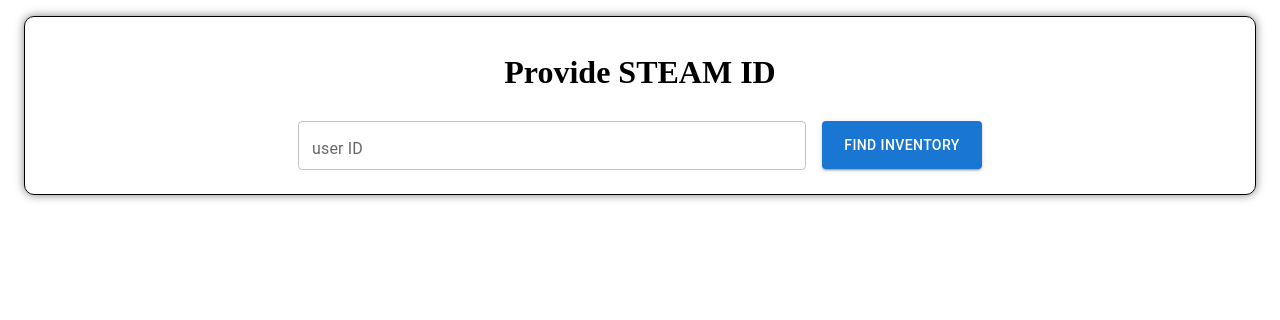
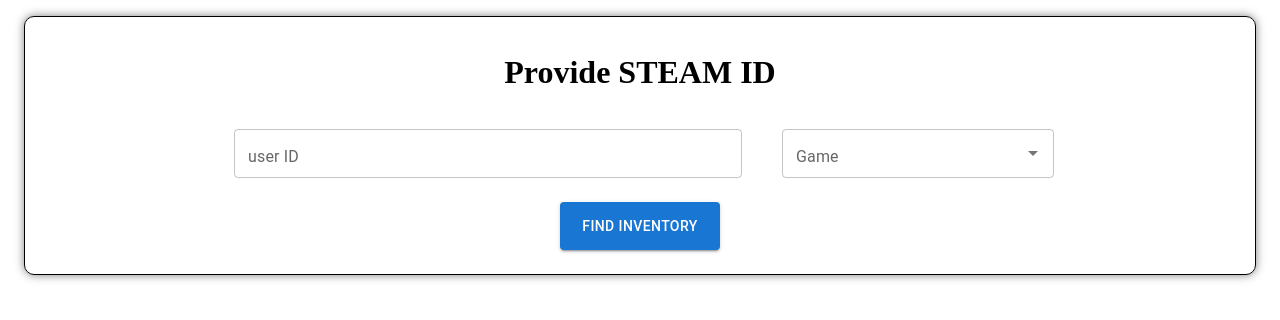
Before and after one commit to Piootrekk/steam-inv-checker, a React (Vite) app: page / in a window 1280 px wide. Shown: the top 320 px of the page. Built offline with nearby package versions, Linux system fonts and the light colour scheme.

Commit message:
Autocomplate with other games added

```diff
--- /dev/null
+++ b/src/assets/components/DataDisplay.tsx
@@ -0,0 +1,47 @@
+import React from "react";
+import FinalAssets from "./interfaces/FinalAssets";
+import Card from "@mui/material/Card";
+
+interface DataDisplayProps {
+  assets: FinalAssets[];
+}
+
+const DataDisplay: React.FC<DataDisplayProps> = ({ assets }) => {
+  return (
+    <>
+      {assets.map((asset: FinalAssets) => (
+        <Card
+          key={asset.key}
+          sx={{
+            margin: "0.5rem",
+            padding: "0.5rem",
+            boxShadow: "0 0 10px rgba(0,0,0,0.5)",
+            borderRadius: "10px",
+            display: "flex",
+            alignItems: "center",
+
+            "& p": {
+              margin: "1rem",
+              fontSize: "1.2rem",
+            },
+
+            "& img": {
+              width: "5rem",
+              height: "5rem",
+              marginRight: "1em",
+            },
+          }}
+        >
+          <img
+            src={`https://community.cloudflare.steamstatic.com/economy/image/${asset.icon_url}`}
+            alt="item"
+          />
+          <p>Name: {asset.market_hash_name}</p>
+          <p>Amount: {asset.amount}</p>
+        </Card>
+      ))}
+    </>
+  );
+};
+
+export default DataDisplay;
--- a/src/assets/components/DataProvider.tsx
+++ b/src/assets/components/DataProvider.tsx
@@ -2,9 +2,12 @@
 import React from "react";
 import { useQuery } from "react-query";
 import axios from "axios";
+import FinalAssets from "./interfaces/FinalAssets";
+import DataDisplay from "./DataDisplay";
 
 interface DataProviderProps {
   inputValue: string;
+  autoComValue: string;
 }
 
 interface Item {
@@ -12,13 +15,6 @@
   icon_url: string;
   classid: string;
 }
-
-// interface Dictionary {
-//   key: number;
-//   market_hash_name: string;
-//   amount: number;
-//   icon_url: string;
-// }
 
 interface Assets {
   classid: string;
@@ -31,19 +27,23 @@
 // https://community.cloudflare.steamstatic.com/economy/image/6TMcQ7eX6E0EZl2byXi7vaVKyDk_zQLX05x6eLCFM9neAckxGDf7qU2e2gu64OnAeQ7835Za7WLEfCk4nReh8DEiv5dbMag6r7MzSPm-PITFYik
 // backup url: `https://cors-anywhere.herokuapp.com/https://steamcommunity.com/inventory/${inputValue}/252490/2?l=english&count=5000`,
 
-const fetchData = async (inputValue: string) => {
+const fetchData = async (inputValue: string, autoComValue: string) => {
+  const version = autoComValue === "322330" ? "1" : "2";
   const response = await axios({
     method: "GET",
 
-    url: `https://thingproxy.freeboard.io/fetch/https://steamcommunity.com/inventory/${inputValue}/252490/2?l=english&count=5000`,
+    url: `https://thingproxy.freeboard.io/fetch/https://steamcommunity.com/inventory/${inputValue}/${autoComValue}/${version}?l=english&count=5000`,
   });
   return response.data;
 };
 
-const DataProvider: React.FC<DataProviderProps> = ({ inputValue }) => {
+const DataProvider: React.FC<DataProviderProps> = ({
+  inputValue,
+  autoComValue,
+}) => {
   const { data, isLoading, isError } = useQuery(
     ["steamInventory", inputValue],
-    () => fetchData(inputValue),
+    () => fetchData(inputValue, autoComValue),
     {
       retry: false,
     }
@@ -68,7 +68,7 @@
     }
   });
 
-  const assets = Array.from(uniqueclassidMap).map(
+  const assets: FinalAssets[] = Array.from(uniqueclassidMap).map(
     ([classid, amount], index) => {
       const correspondingItem = itemsDescriptions.find(
         (item: Item) => item.classid === classid
@@ -86,11 +86,15 @@
   );
 
   return (
-    <div>
+    <div
+      style={{
+        textAlign: "center",
+      }}
+    >
       <h1>Data from Steam API</h1>
       {isLoading && <div>Loading...</div>}
       {isError && <div>Error fetching data </div>}
-      {data && <pre>{JSON.stringify(assets, null, 2)}</pre>}
+      {data && <DataDisplay assets={assets} />}
     </div>
   );
 };
--- a/src/assets/components/SteamForm.tsx
+++ b/src/assets/components/SteamForm.tsx
@@ -2,16 +2,49 @@
 import TextField from "@mui/material/TextField";
 import Box from "@mui/material/Box";
 import DataProvider from "./DataProvider";
+import Autocomplete from "@mui/material/Autocomplete";
+import Grid from "@mui/material/Grid";
 import { useState, useRef } from "react";
 
 const SteamForm = () => {
   const [steamId, setSteamId] = useState<string>("");
   const steamIdInputRef = useRef<HTMLInputElement>(null);
+  const [gameId, setGameId] = useState<string>("");
+  const gameIdInputRef = useRef<HTMLInputElement>(null);
+
+  const GamesID = [
+    {
+      label: "CS:GO",
+      value: "730",
+    },
+    {
+      label: "Rust",
+      value: "252490",
+    },
+    {
+      label: "Dota 2",
+      value: "570",
+    },
+    {
+      label: "Team Fortress 2",
+      value: "440",
+    },
+    {
+      label: "Don't Starve Together",
+      value: "322330",
+    },
+  ];
 
   const buttonHandler = () => {
     const newSteamId = steamIdInputRef.current?.value || "";
     setSteamId(newSteamId);
+    const selectedGame = GamesID.find(
+      (game) => game.label === gameIdInputRef.current?.value
+    );
+    const newGameId = selectedGame ? selectedGame.value : "";
+    setGameId(newGameId);
   };
+
   return (
     <>
       <Box
@@ -22,6 +55,11 @@
           textAlign: "center",
           boxShadow: "0 0 10px rgba(0,0,0,0.5)",
           borderRadius: "10px",
+          "& .MuiGrid-container": {
+            textAlign: "center",
+            justifyContent: "center",
+          },
+
           "& .MuiTextField-root": {
             margin: "0.5rem",
 
@@ -35,20 +73,44 @@
             width: "10rem",
             height: "3rem",
           },
+          "& .MuiAutocomplete-root": {
+            margin: "0.5rem",
+            width: "17rem",
+          },
         }}
       >
         <h1>Provide STEAM ID</h1>
+        <Grid container spacing={2} alignItems="center">
+          <Grid item>
             <TextField
               inputRef={steamIdInputRef}
               id="outlined-basic"
               label="user ID"
               variant="outlined"
             />
+          </Grid>
+          <Grid item>
+            <Autocomplete
+              disablePortal
+              id="combo-box-demo"
+              options={GamesID}
+              getOptionLabel={(option) => option.label}
+              isOptionEqualToValue={(option, value) =>
+                option.value === value.value
+              }
+              renderInput={(params) => (
+                <TextField {...params} label="Game" inputRef={gameIdInputRef} />
+              )}
+            />
+          </Grid>
+        </Grid>
         <Button variant="contained" onClick={buttonHandler}>
           Find inventory
         </Button>
       </Box>
-      {steamId !== "" && <DataProvider inputValue={steamId} />}
+      {steamId !== "" && gameId !== "" && (
+        <DataProvider inputValue={steamId} autoComValue={gameId} />
+      )}
     </>
   );
 };
--- /dev/null
+++ b/src/assets/components/interfaces/FinalAssets.ts
@@ -0,0 +1,6 @@
+export default interface FinalAssets {
+  key: number;
+  market_hash_name: string;
+  amount: number;
+  icon_url: string;
+}
```
Lines whose indentation alone changed are shown as unchanged.
